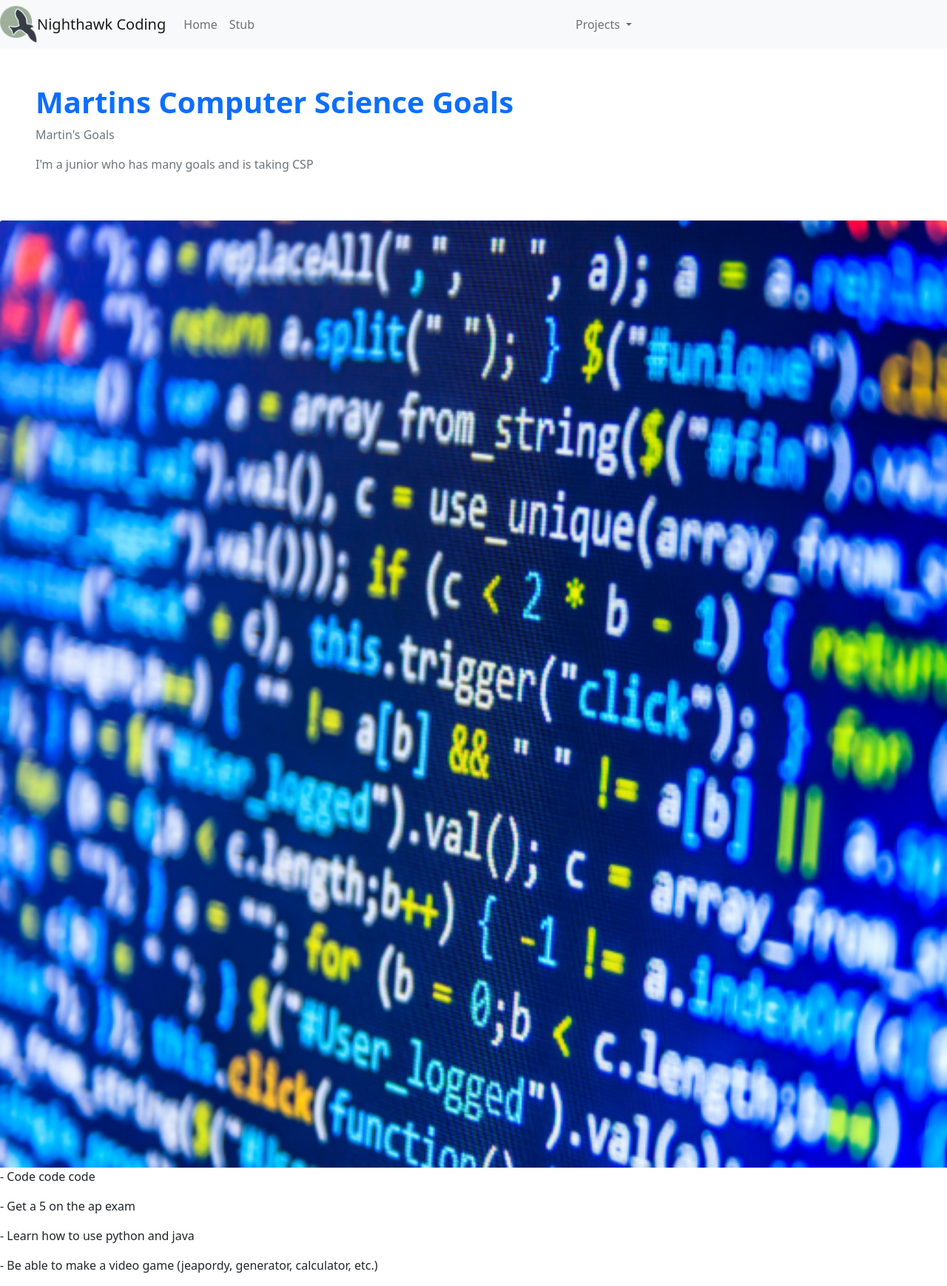
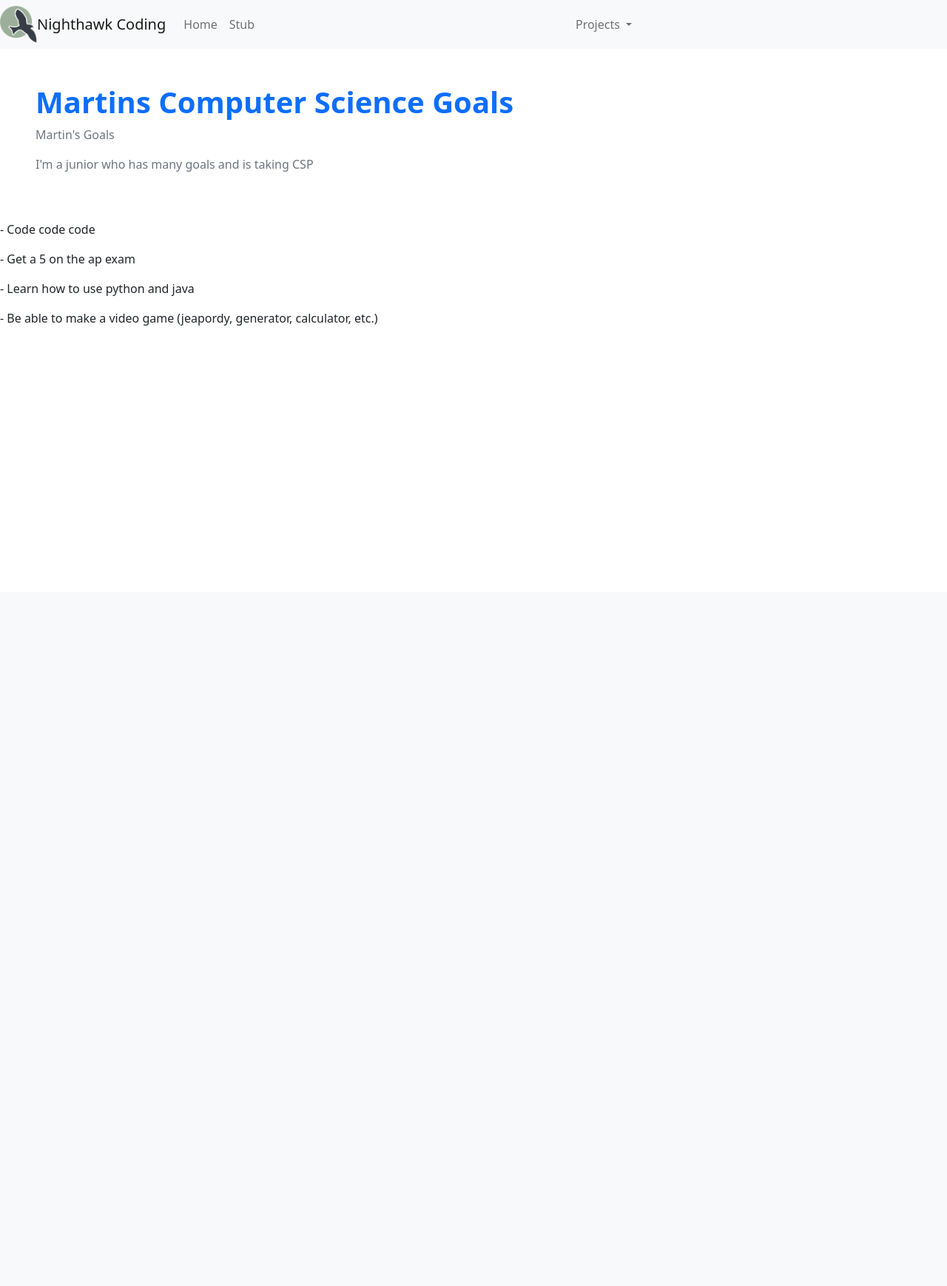
Before and after one commit to Martynguyen64/Martins-Blog2, a Flask app: page /stub/ in a window 1280 px wide. Shown: the whole page at 74% size. After the commit the page ends 440 px from the top, so only its background shows below. Run offline with Flask 2, Linux system fonts and the light colour scheme.

Commit message:
poopeorpwe

```diff
--- a/templates/stub.html
+++ b/templates/stub.html
@@ -12,7 +12,6 @@
         <p class="text-secondary">Martin's Goals</p>
         <p class="text-secondary">I'm a junior who has many goals and is taking CSP </p>
     </div>
-    <img class="card-img-top" src="{{ url_for('static', filename='assets/codecode.png') }}"
     <p>- Code code code</p>
     <p>- Get a 5 on the ap exam</p>
     <p>- Learn how to use python and java</p>
```
